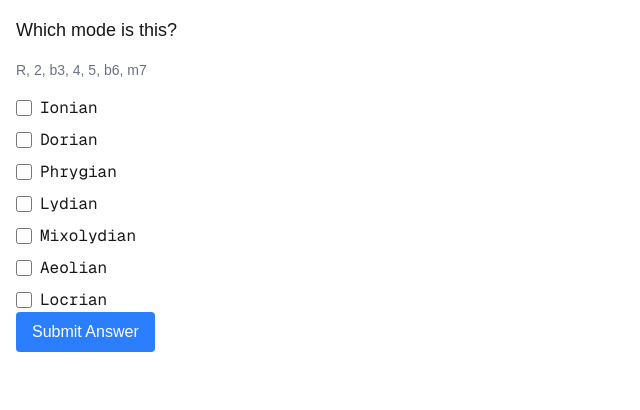
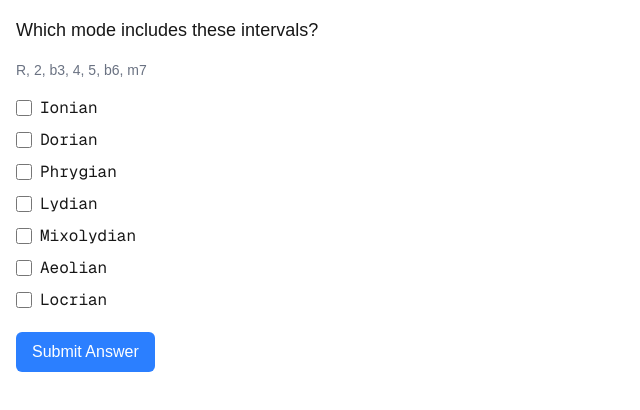
Before and after one commit to DJSethDuncan/theory, a Next.js app: page / in a window 1280 px wide. Shown: the top 410 px of the page, without its empty margins (0-640 px from the left). Built offline with nearby package versions, Linux system fonts and the light colour scheme.

Commit message:
move button to its own component

```diff
--- /dev/null
+++ b/src/components/button.tsx
@@ -0,0 +1,10 @@
+type ButtonType = "primary" | "secondary" | "tertiary";
+
+export default function Button(
+  { children, onClick, type = "primary" }: { children: React.ReactNode, onClick: () => void, type?: ButtonType }) {
+  return (
+    <button onClick={onClick} className={`bg-blue-500 text-white px-4 py-2 mt-5 rounded-md ${type === "primary" ? "bg-blue-500" : type === "secondary" ? "bg-gray-500" : "bg-red-500"}`}>
+      {children}
+    </button>
+  );
+}
--- a/src/components/intervalQuestion.tsx
+++ b/src/components/intervalQuestion.tsx
@@ -1,5 +1,6 @@
 import { guitarStrings } from "@/modules/constants";
 import { scoreIntervals } from "@/modules/intervals";
+import Button from "./button";
 
 import type { TIntervalQuestion } from "@/modules/question";
 import { Dispatch, SetStateAction, useState } from "react";
@@ -56,7 +57,7 @@ export default function IntervalQuestion({
       <div className="grid grid-rows-6 gap-2">
         {[...Array(6)].map((_, rowIndex) => (
           <div key={rowIndex} className="flex space-x-2">
-            <span className="font-mono">{guitarStrings[rowIndex]}</span>
+            <span className="font-mono">{guitarStrings[rowIndex]} |--</span>
             {[...Array(8)].map((_, colIndex) => (
               <label key={colIndex} className="flex items-center">
                 <input
@@ -65,19 +66,16 @@ export default function IntervalQuestion({
                   data-x={colIndex}
                   data-y={rowIndex}
                   onChange={() => handleIntervalChange()}
-                />
+                /> &nbsp; --|--
               </label>
             ))}
           </div>
         ))}
       </div>
       {!hasSubmitted && (
-        <button
-          onClick={handleSubmit}
-          className="px-4 py-2 bg-blue-500 text-white rounded hover:bg-blue-600 disabled:opacity-50 disabled:cursor-not-allowed"
-        >
+        <Button onClick={handleSubmit}>
           Submit Answer
-        </button>
+        </Button>
       )}
     </div>
   );
--- a/src/components/multipleSelectQuestion.tsx
+++ b/src/components/multipleSelectQuestion.tsx
@@ -1,4 +1,5 @@
 import type { TMSQQuestion } from "@/modules/question";
+import Button from "./button";
 import { Dispatch, SetStateAction, useState, useEffect } from "react";
 
 export default function MultipleSelectQuestion({
@@ -61,12 +62,9 @@ export default function MultipleSelectQuestion({
         ))}
       </div>
       {!hasSubmitted && (
-        <button
-          onClick={handleSubmit}
-          className="px-4 py-2 bg-blue-500 text-white rounded hover:bg-blue-600 disabled:opacity-50 disabled:cursor-not-allowed"
-        >
+        <Button onClick={handleSubmit}>
           Submit Answer
-        </button>
+        </Button>
       )}
     </div>
   );
--- a/src/components/question.tsx
+++ b/src/components/question.tsx
@@ -2,6 +2,7 @@ import type { TQuestion } from "@/modules/question";
 import IntervalQuestion from "./intervalQuestion";
 import MultipleSelectQuestion from "./multipleSelectQuestion";
 import { useState, useEffect } from "react";
+import Button from "./button";
 
 export default function Question({
   question,
@@ -51,12 +52,9 @@ export default function Question({
       )}
       <div className="mt-4 space-x-4">
         {hasSubmitted && (
-          <button
-            onClick={onSubmit}
-            className="px-4 py-2 bg-green-500 text-white rounded hover:bg-green-600"
-          >
+          <Button onClick={onSubmit}>
             Next Question
-          </button>
+          </Button>
         )}
         {isCorrect !== null && (
           <div
--- a/src/modules/modes.tsx
+++ b/src/modules/modes.tsx
@@ -42,7 +42,7 @@ export const getModeQuestion = (): TQuestion => {
       return {
         topic: "modes",
         type: "msq",
-        question: `Which mode is this?`,
+        question: `Which mode includes these intervals?`,
         extraText: "R, " + randomMode.intervals.join(", "), // gotta have the root I guess
         msqCorrectAnswers: [randomMode.name],
         msqOptions: modesArray.map((mode) => mode.name),
```
